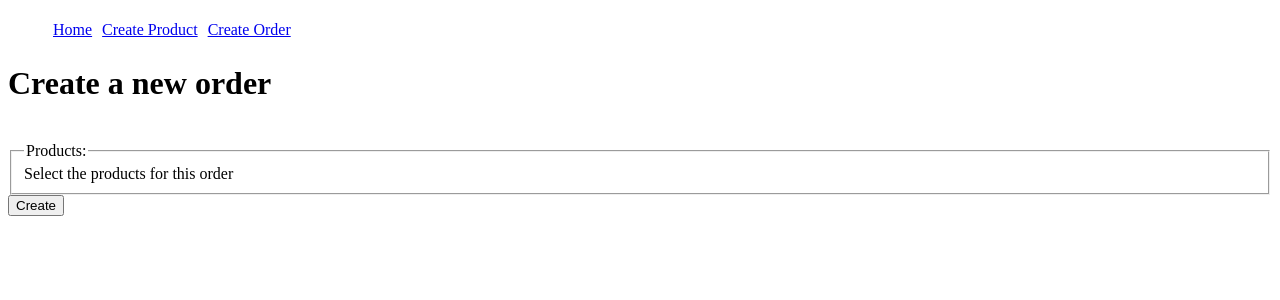
After one commit to i-naeem/dtsk, a Django app: page /create_order in a window 1280 px wide. The commit adds this page. Shown: the top 300 px of the page. Run offline with Django 5.2, Linux system fonts and the light colour scheme; data that the repository does not hold is empty.

Commit message:
:sparkles: completed `orders` section

```diff
--- a/app/admin.py
+++ b/app/admin.py
@@ -1,7 +1,9 @@
 from django.contrib import admin
 
 from .models import Product
+from .models import Order
 from .models import Image
 
 admin.site.register(Image)
+admin.site.register(Order)
 admin.site.register(Product)
--- a/app/forms.py
+++ b/app/forms.py
@@ -1,4 +1,5 @@
 from django import forms
+from .models import Order
 from .models import Product
 
 
@@ -8,13 +9,13 @@ class ProductForm(forms.ModelForm):
         fields = ["name", "price", "quantity"]
 
 
-# class OrderForm(forms.ModelForm):
-#     products = forms.ModelMultipleChoiceField(
-#         queryset=Product.objects.all(),
-#         widget=forms.CheckboxSelectMultiple,
-#         help_text="Select the products for this order"
-#     )
+class OrderForm(forms.ModelForm):
+    products = forms.ModelMultipleChoiceField(
+        queryset=Product.objects.all(),
+        widget=forms.CheckboxSelectMultiple,
+        help_text="Select the products for this order"
+    )
 
-#     class Meta:
-#         model = Order
-#         fields = ["products"]
+    class Meta:
+        model = Order
+        fields = ["products"]
--- a/app/models.py
+++ b/app/models.py
@@ -1,4 +1,14 @@
 from django.db import models
+
+
+class Order(models.Model):
+    created_at = models.DateTimeField(
+        verbose_name="Order Created Date",
+        auto_now_add=True
+    )
+
+    def __str__(self):
+        return f"{self.pk}"
 
 
 class Product(models.Model):
@@ -21,6 +31,14 @@ class Product(models.Model):
         help_text="Enter the price of the product"
     )
 
+    order = models.ForeignKey(
+        to=Order,
+        null=True,
+        blank=True,
+        on_delete=models.SET_NULL,
+        verbose_name="Order",
+    )
+
     def __str__(self):
         return self.name
 
--- a/app/templates/base.html
+++ b/app/templates/base.html
@@ -15,8 +15,8 @@
       <ul class="nav" style="display: flex; list-style-type: none">
         <li><a href="{% url 'app:index' %}">Home </a></li>
         <li><a href="{% url 'app:create_product' %}">Create Product</a></li>
+        <li><a href="{% url 'app:create_order' %}">Create Order</a></li>
         <!-- <li><a href="#">Create Images</a></li> -->
-        <li><a href="#">Create Order</a></li>
       </ul>
     </header>
     <main>{% block content %}{% endblock content %}</main>
--- /dev/null
+++ b/app/templates/create_order.html
@@ -0,0 +1,12 @@
+{% extends "base.html" %} {% block content %}
+<main>
+  <h1>Create a new order</h1>
+  <form action="{% url 'app:create_order' %}" method="post" enctype="multipart/form-data">
+    {% csrf_token %}
+    <br />
+    {{form}}
+
+    <button type="submit">Create</button>
+  </form>
+</main>
+{% endblock content %}
--- a/app/urls.py
+++ b/app/urls.py
@@ -4,6 +4,9 @@ from . import views
 app_name = "app"
 urlpatterns = [
     path("", views.index, name="index"),
+    path("order/<int:order_id>", views.order, name="order"),
+    path("create_order", views.create_order, name="create_order"),
+
     path("product/<int:product_id>", views.product, name="product"),
     path("create_product", views.create_product, name="create_product"),
 ]
--- a/app/views.py
+++ b/app/views.py
@@ -1,18 +1,28 @@
-from django.shortcuts import render, get_object_or_404, redirect
+from django.shortcuts import render, get_object_or_404, redirect, get_list_or_404
 from django.urls import reverse
 from .forms import ProductForm
+from .forms import OrderForm
 from .models import Product
 from .models import Image
+from .models import Order
 
 
 def index(request):
     products = Product.objects.all()
-    return render(request, 'index.html', {"products": products})
+    orders = Order.objects.all()
+    return render(request, 'index.html', {"products": products, "orders": orders})
 
 
 def product(request, product_id):
     product = get_object_or_404(Product, pk=product_id)
-    return render(request, 'detail.html', {"product": product})
+    return render(request, 'product.html', {"product": product})
+
+
+def order(request, order_id):
+    order = get_object_or_404(Order, pk=order_id)
+    products = Product.objects.filter(order=order)
+
+    return render(request, 'order.html', {"products": products})
 
 
 def create_product(request):
@@ -30,3 +40,22 @@ def create_product(request):
 
     context = {"form": ProductForm()}
     return render(request, 'create_product.html', context)
+
+
+def create_order(request):
+
+    if request.method == "POST":
+        form = OrderForm(request.POST)
+
+        if form.is_valid():
+            order = form.save()
+
+            for product_id in dict(form.data).get('products'):
+                product = Product.objects.get(pk=product_id)
+                product.order = order
+                product.save()
+
+            return redirect(reverse('app:order', kwargs={"order_id": order.id}))
+
+    context = {"form": OrderForm()}
+    return render(request, 'create_order.html', context)
```
Also changed, not shown: app/templates/index.html (+18 -1 lines), app/templates/order.html (added, +16 -0 lines), app/migrations/0003_order_alter_image_image_alter_product_name_and_more.py (added), app/templates/product.html (renamed from app/templates/detail.html).
